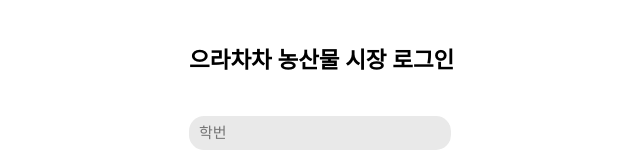
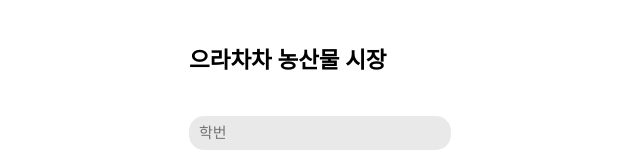
Before and after one commit to kimgangs/test, a plain HTML site: page index.html in a window 1280 px wide. Shown: the top 160 px of the page, without its empty margins (314-954 px from the left). Drawn offline with Linux system fonts and the light colour scheme.

Commit message:
Update index.html

```diff
--- a/index.html
+++ b/index.html
@@ -10,7 +10,7 @@
     <form onsubmit="return handleLogin(event);">
         <table>
             <tr>
-                <td><h2>으라차차 농산물 시장 로그인</h2></td>
+                <td><h2>으라차차 농산물 시장</h2></td>
             </tr>
             <tr>
                 <td><input type="text" placeholder="학번" name="학번" id="studentId" required></td>
```
